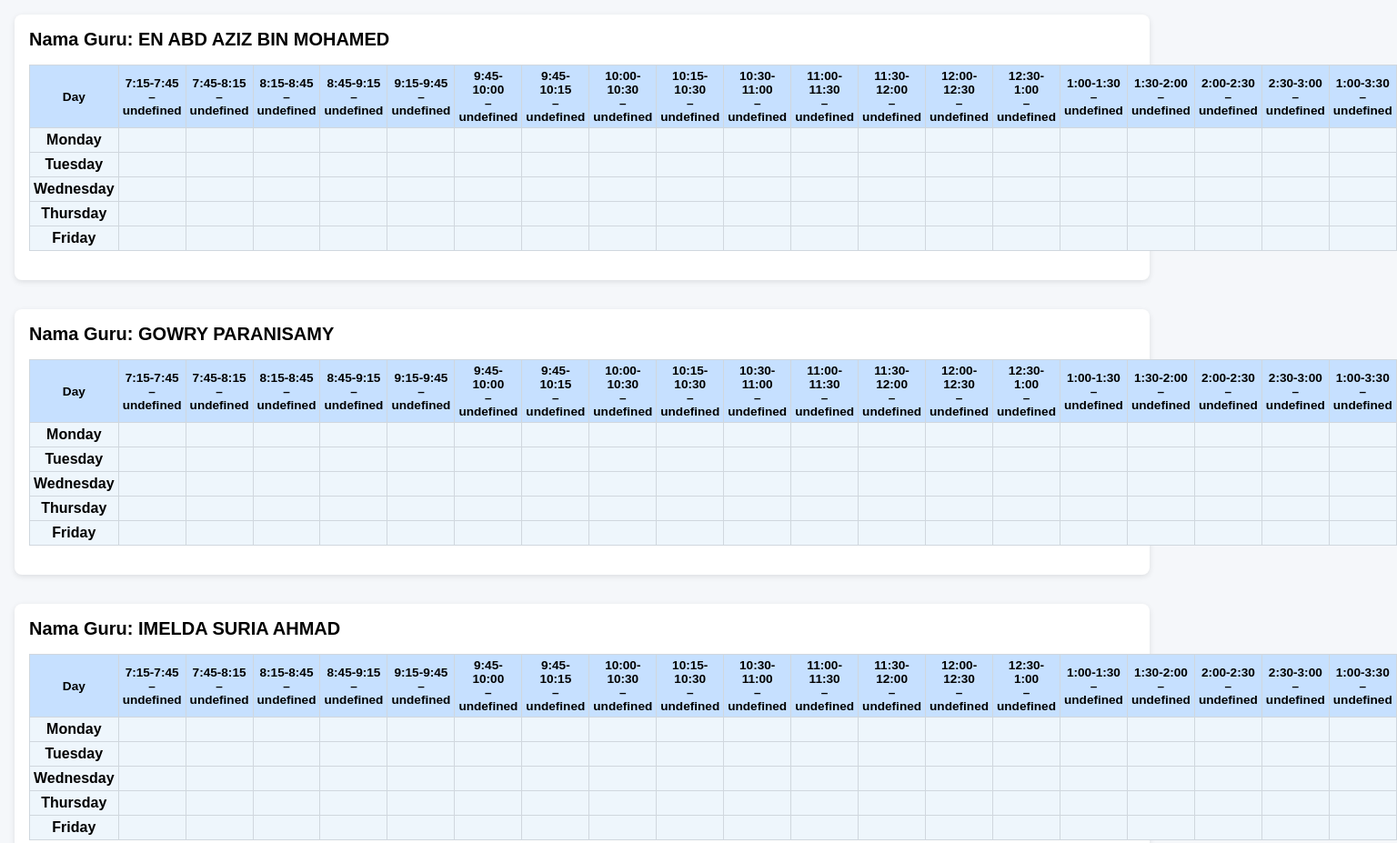
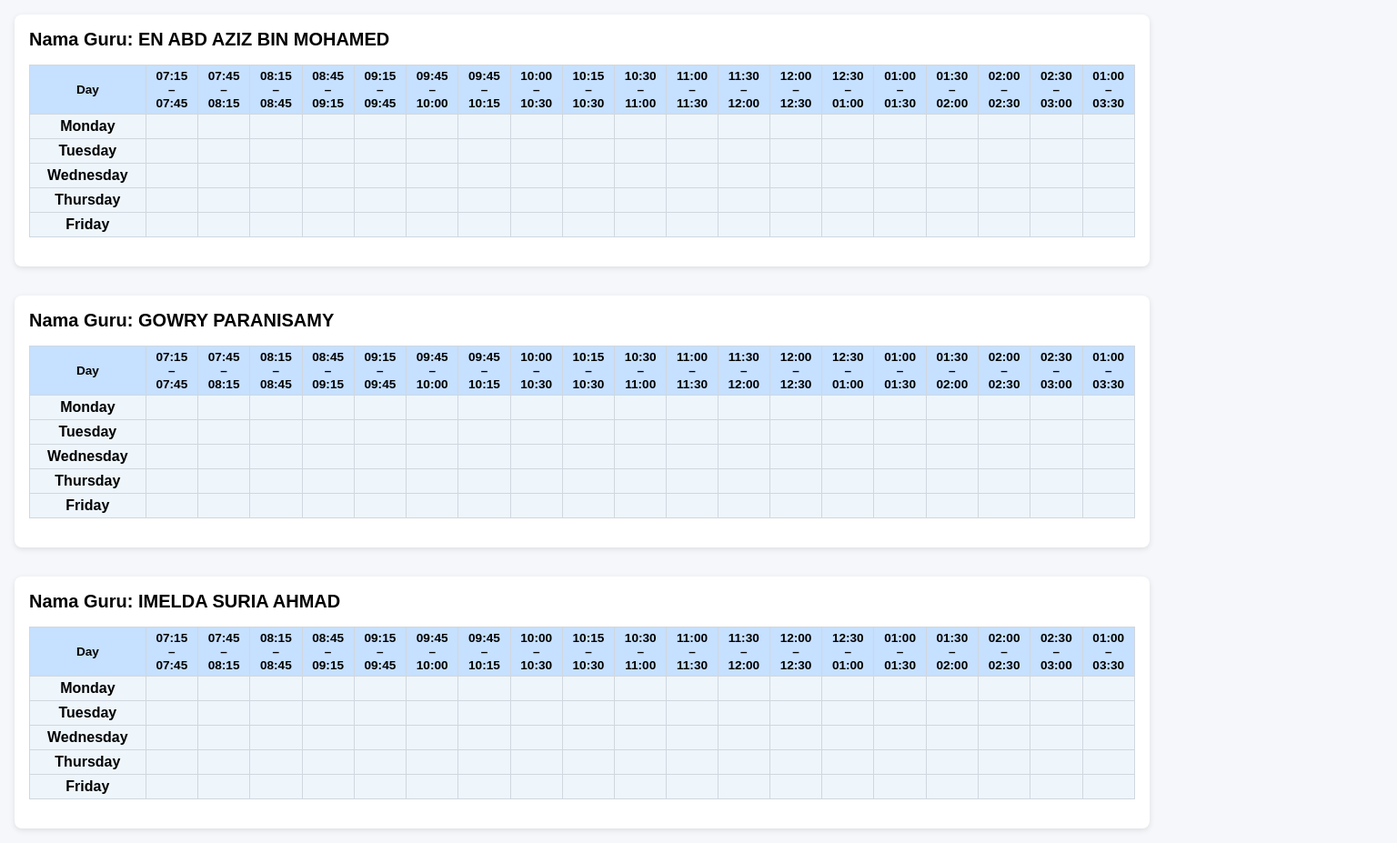
Before and after one commit to Theva73/JadualNama, a plain HTML site: page index.html in a window 1280 px wide. Shown: the top 927 px of the page at 91% size, 1536 px wide, since content can reach past the window. Drawn offline with Linux system fonts and the light colour scheme.

Commit message:
Update index.html

```diff
--- a/index.html
+++ b/index.html
@@ -20,10 +20,9 @@
   <script>
   (function(){
     const CONTAINER = document.getElementById("schedules");
-    const DAY_ABBR   = ["Mo","Tu","We","Th","Fr"];
-    const DAY_NAME   = { Mo:"Monday", Tu:"Tuesday", We:"Wednesday", Th:"Thursday", Fr:"Friday" };
+    const DAY_ABBR  = ["Mo","Tu","We","Th","Fr"];
+    const DAY_NAME  = { Mo:"Monday", Tu:"Tuesday", We:"Wednesday", Th:"Thursday", Fr:"Friday" };
 
-    // ← fetch the actual file you have in your repo:
     fetch("teacher_schedules.json")
       .then(res => {
         if (!res.ok) throw new Error(`HTTP ${res.status}`);
@@ -37,38 +36,43 @@
           return;
         }
 
-        // derive the time‐slot keys from the first teacher’s Mo row
-        const sampleRow = teachers[names[0]].Mo;
-        const slots = Object.keys(sampleRow);
+        // Derive the 19 slot-keys from the first teacher’s Mo row
+        const sampleMo = teachers[names[0]].Mo;
+        const slots = Object.keys(sampleMo);
         if (slots.length !== 19) {
           console.warn("Expected 19 slots, got", slots.length, slots);
         }
 
-        // render each teacher’s card + table
         names.forEach(name => {
           const week = teachers[name];
-
           const card = document.createElement("div");
           card.className = "teacher-card";
+
+          // Title
           const h2 = document.createElement("h2");
           h2.textContent = `Nama Guru: ${name}`;
           card.appendChild(h2);
 
+          // Table
           const tbl = document.createElement("table");
           tbl.className = "schedule";
 
-          // header
+          // HEADER
           const thead = tbl.createTHead();
           const hr = thead.insertRow();
           hr.insertCell().outerHTML = "<th>Day</th>";
+
           slots.forEach(slot => {
-            const [start,end] = slot.split(" - ");
+            // *** SPLIT ON "-" ***
+            const [rawStart, rawEnd] = slot.split("-");
+            const start = rawStart.padStart(5,"0");
+            const end   = rawEnd  .padStart(5,"0");
             const th = document.createElement("th");
             th.innerHTML = `${start}<br>–<br>${end}`;
             hr.appendChild(th);
           });
 
-          // body
+          // BODY
           const tbody = tbl.createTBody();
           DAY_ABBR.forEach(d => {
             const tr = tbody.insertRow();
@@ -76,9 +80,10 @@
             tdDay.textContent = DAY_NAME[d];
             tdDay.style.fontWeight = "bold";
 
-            slots.forEach(slotKey => {
+            slots.forEach(slot => {
               const td = tr.insertCell();
-              const entries = (week[d] && week[d][slotKey]) || [];
+              const entries = (week[d] && week[d][slot]) || [];
+              // render only subject, class, venue
               td.innerHTML = entries.map(e => {
                 const parts = [ e.subject ];
                 if (e.class) parts.push(e.class);
```
